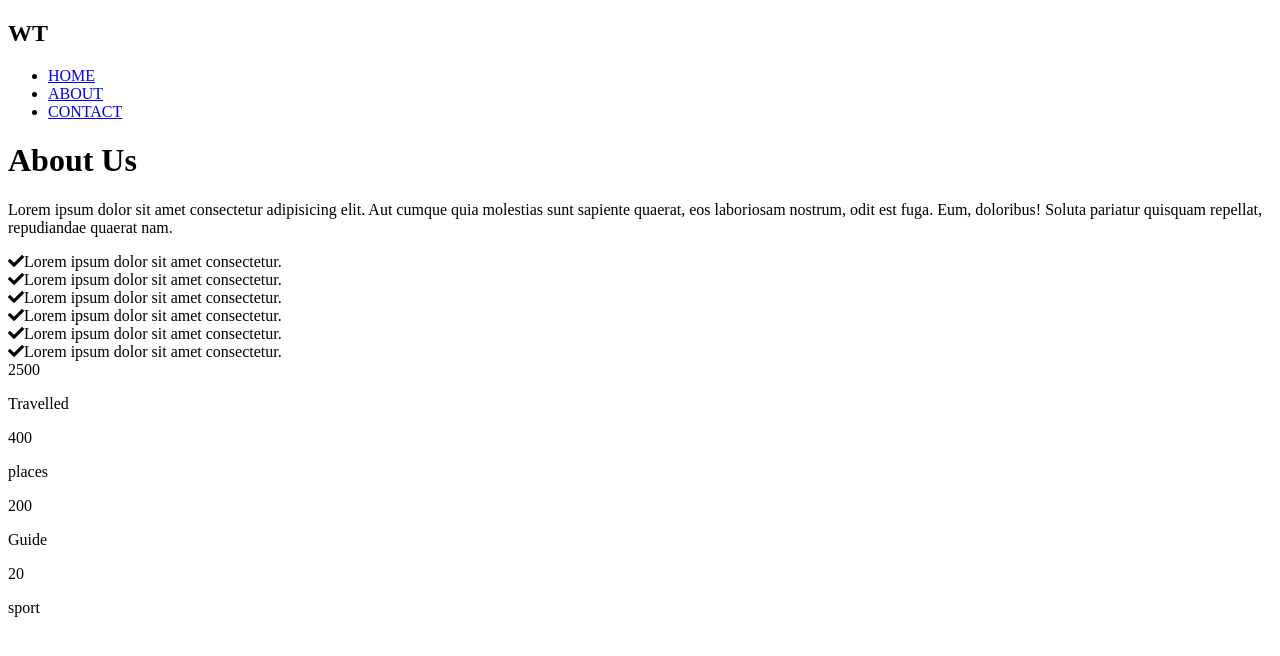
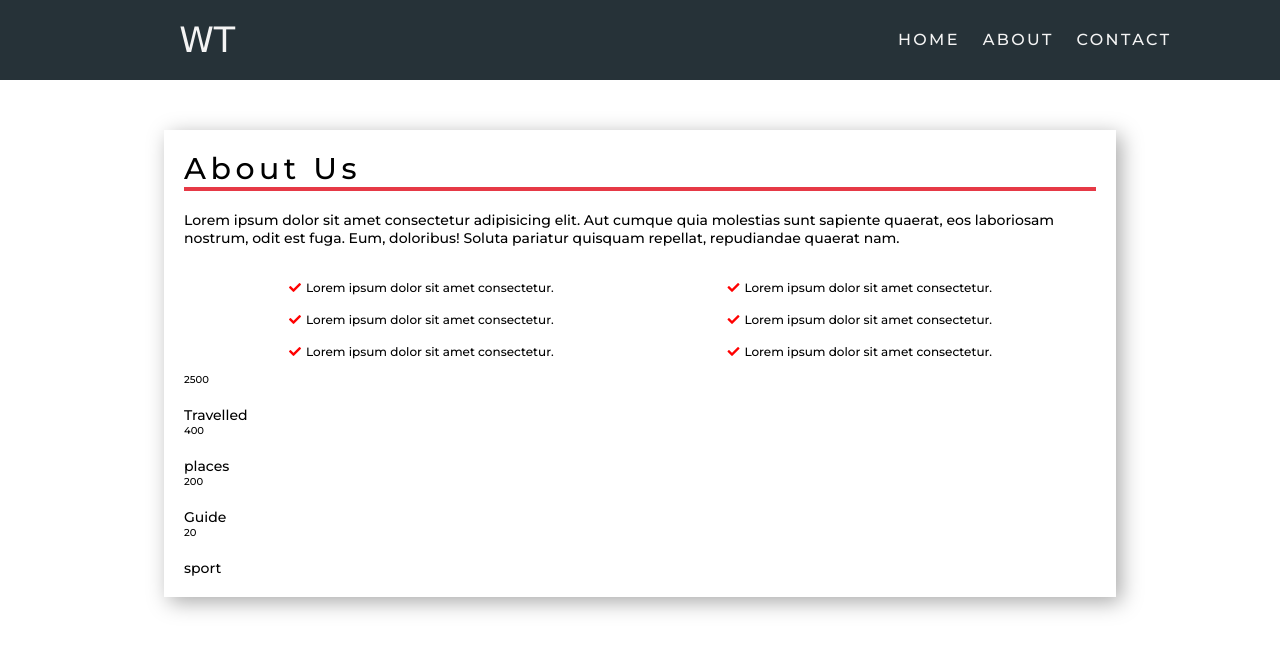
Before and after one commit to sumeet-y/travel-website, a plain HTML site: page about.html in a window 1280 px wide. Drawn offline with Linux system fonts and the light colour scheme; the site is published under a folder, as on GitHub Pages, so addresses that start at the root find nothing.

Commit message:
Update about.html

```diff
--- a/about.html
+++ b/about.html
@@ -6,16 +6,16 @@
         <meta name="viewport" content="width=device-width, initial-scale=1.0">
         <title>Travel website</title>
         <link rel="stylesheet" href="https://cdnjs.cloudflare.com/ajax/libs/font-awesome/5.15.3/css/all.min.css" integrity="sha512-iBBXm8fW90+nuLcSKlbmrPcLa0OT92xO1BIsZ+ywDWZCvqsWgccV3gFoRBv0z+8dLJgyAHIhR35VZc2oM/gI1w==" crossorigin="anonymous" referrerpolicy="no-referrer" />
-        <link rel="stylesheet" href="/css/style.css">
+        <link rel="stylesheet" href="css/style.css">
     </head>
 <body>
     <nav class="navbar back">
         <div class="container">
             <h1 class="logo text-light">WT</h1>
             <ul class="nav-items">
-                 <li class="nav-item"><a href="./home.html">HOME </a> </li>
-                 <li class="nav-item"><a href="./about.html">ABOUT </a> </li>
-                 <li class="nav-item"><a href="./contect.html">CONTACT </a> </li>
+                 <li class="nav-item"><a href="index.html">HOME </a> </li>
+                 <li class="nav-item"><a href="about.html">ABOUT </a> </li>
+                 <li class="nav-item"><a href="contact.html">CONTACT </a> </li>
             </ul>
         </div>
     </nav>
```
